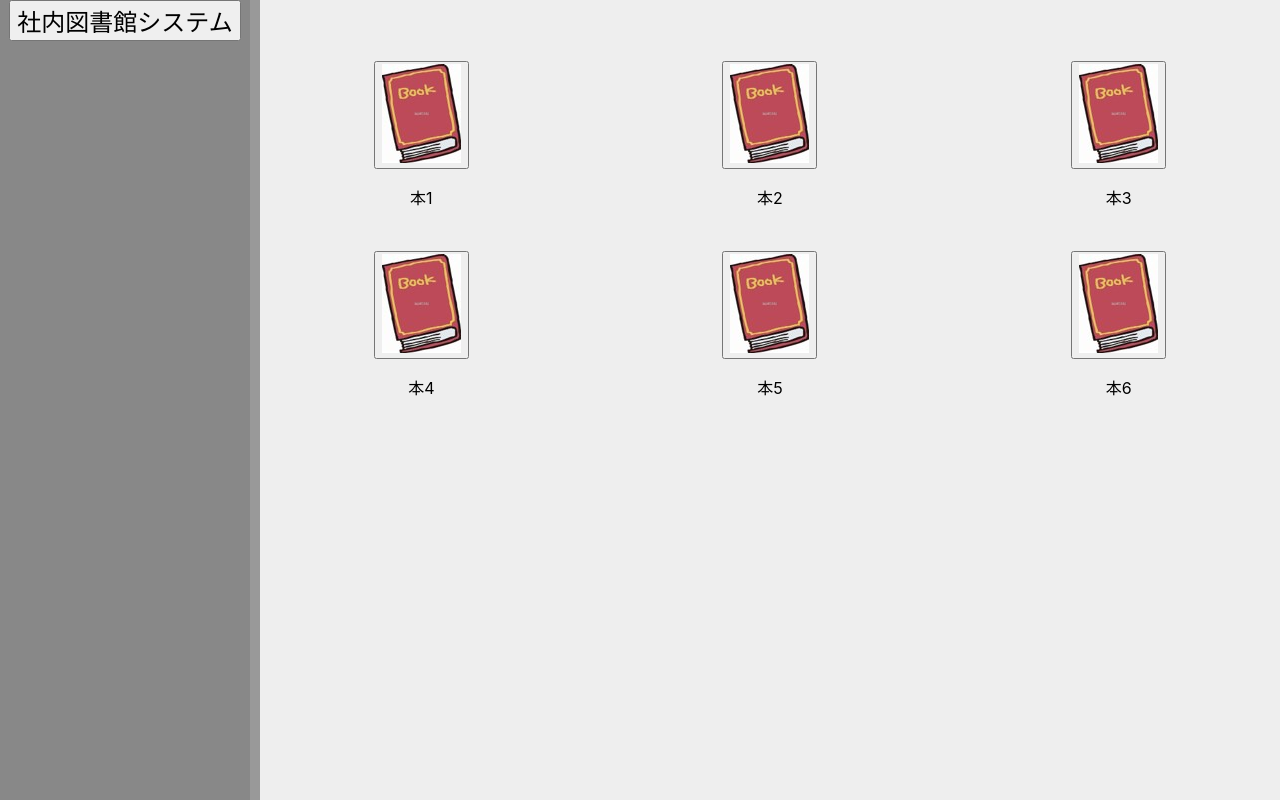
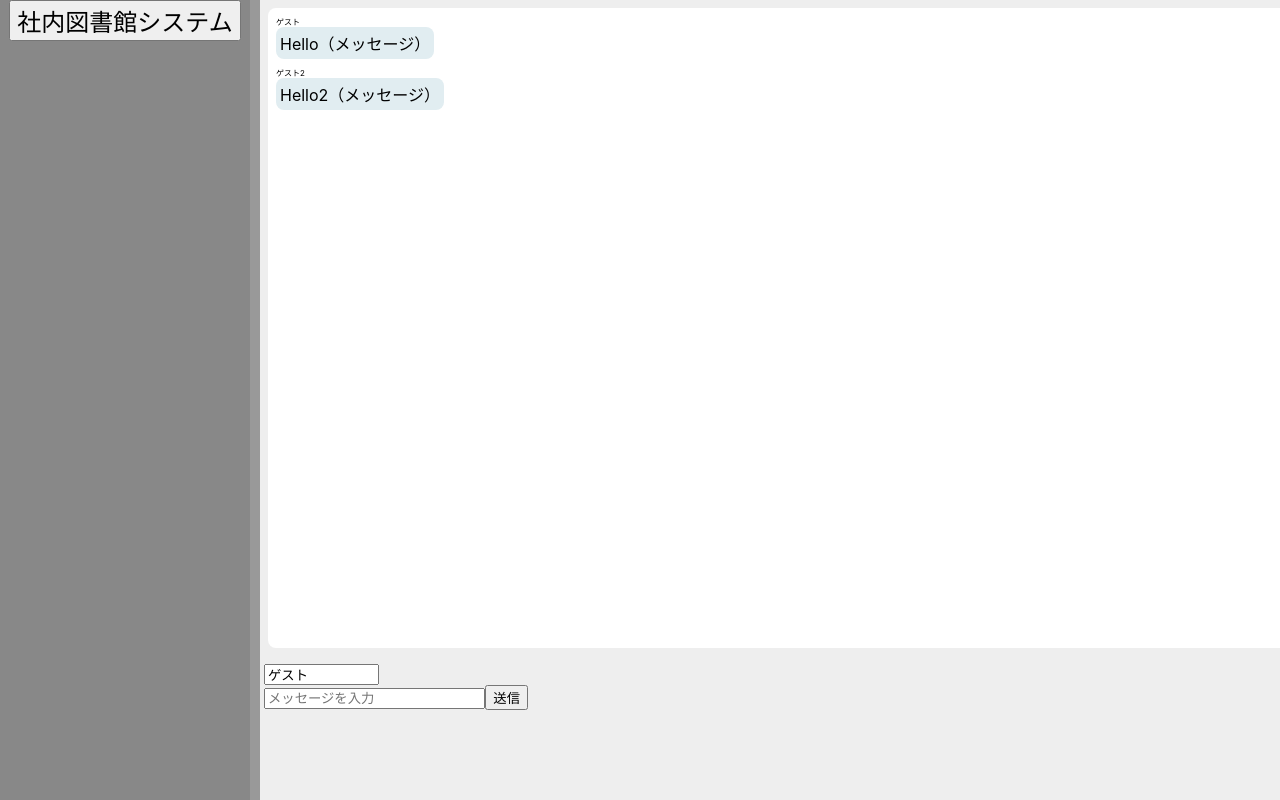
Before and after one commit to KagoshimaKazuya/agile-design, a React (Create React App) app: page / in a window 1280 px wide. Built offline with nearby package versions, Linux system fonts and the light colour scheme.

Commit message:
チャット作成

```diff
--- a/src/App.js
+++ b/src/App.js
@@ -4,6 +4,7 @@ import {Content} from './Content';
 import {useState} from "react";
 import "./App.css";
 import { SideMenu } from './SideMenu';
+import {Chat} from './components/Chat';
 
 function App() {
   const [pageName, setPageName] = useState("Top");
@@ -18,8 +19,9 @@ function App() {
         </div>
 
         <div className="content">
+          <Chat />
 
-          {pageName === "Top" &&
+          {/* {pageName === "Top" &&
             <Top
               setPageName = {setPageName}
             />
@@ -28,7 +30,7 @@ function App() {
             <Content
               setPageName = {setPageName}
             />
-          }
+          } */}
 
         </div>
 
--- /dev/null
+++ b/src/components/Chat.css
@@ -0,0 +1,41 @@
+.message-list{
+    display: inline-block;
+    width: 100%;
+    overflow-y: auto;
+    min-height:80vh;
+    max-height:80vh;
+    background-color: white;
+    border-radius: 8px;
+    margin: 8px;
+    text-align: left;
+}
+
+.message-block{
+    margin: 8px;
+}
+
+.user-name{
+    font-size: 0.5em;
+    margin: 0px;
+}
+
+.message{
+    display: inline-block;
+    background-color: rgb(225, 237, 241);
+    border-radius: 8px;
+    margin: 0px;
+    padding: 4px;
+}
+
+.input-block{
+    text-align: left;
+    margin: 4px;
+}
+
+.user-input{
+    width: 8em;
+}
+
+.message-input{
+    width: 16em;
+}
--- /dev/null
+++ b/src/components/Chat.js
@@ -0,0 +1,109 @@
+import './Chat.css'
+import { useState } from 'react';
+import { useEffect, useRef } from 'react';
+// import ReactDOM from 'react-dom';
+
+export const Chat = () => {
+    const [usernames, setUsernames] = useState([]);
+    const [messages, setMessages] = useState([]);
+    const [username, setUsername] = useState("ゲスト");
+    const [message, setMessage] = useState("");
+
+    const scrollerInner = document.getElementById("message-list");
+
+    const onChangeName = (event) => setUsername(event.target.value);
+    const onChangeMessage = (event) => setMessage(event.target.value);
+    const onKeyPress = (event) => {
+        if(event.key === "Enter") onClickButton()
+    }
+    const onClickButton = () => {
+        if (message==="") return
+        if (username===""){
+            setUsernames([...usernames,"ゲスト"])
+        }else{
+            const newUsernames = [...usernames,username]
+            setUsernames((newUsernames))
+        }
+        //const newUsernames = [...usernames,username]
+        const newMessages = [...messages,message]
+        //setUsernames((newUsernames))
+        setMessages((newMessages))
+        setMessage("")
+        scrollerInner.scrollTop = scrollerInner.scrollHeight;
+
+    }
+
+    const createMessageBlock = (name,mes) =>{
+        return (
+            <div className='message-block'>
+                <p className='user-name'>{name}</p>
+                <p className='message'>{mes}</p>
+            </div>
+        )
+    }
+
+    // const Checkbox = () => {
+    //     // useStateフックを使用してチェックボックスの状態を管理
+    //     const [isChecked, setIsChecked] = useState(false);
+
+    //     const handleCheckboxChange = (event) => {
+    //         setIsChecked(event.target.checked);
+    //       };
+
+
+
+    return(
+    <>
+    {/* メッセージブロック */}
+    <div  className='message-list' id="message-list">
+        <div className='message-block'>
+            <p className='user-name'>ゲスト</p>
+            <p className='message'>Hello（メッセージ）</p>
+        </div>
+        <div className='message-block'>
+            <p className='user-name'>ゲスト2</p>
+            <p className='message'>Hello2（メッセージ）</p>
+        </div>
+        {messages.map((mes,index) => (
+            <div className='message-block'>
+                <p className='user-name'>{usernames[index]}</p>
+                <p className='message'>{mes}</p>
+            </div>
+        ))}
+    </div>
+
+
+    {/* メッセージ入力ブロック */}
+    <div className='input-block'>
+        {/* ユーザー名入力フォーム */}
+        <div>
+            <input className='user-input' value={username} name='name'
+                onChange={onChangeName}/>
+        </div>
+        {/* メッセージ入力フォーム */}
+        <div>
+            <div>
+                <input className='message-input' placeholder="メッセージを入力" value={message} name='message'
+                    onChange={onChangeMessage} onKeyDown={onKeyPress}/>
+                <button onClick={onClickButton}>送信</button>
+            </div>
+        </div>
+
+        {/* <div>
+            <label>
+            <input
+            type="checkbox"
+            checked={isChecked}
+            onChange={handleCheckboxChange}
+            />
+            チェックボックス
+            </label>
+            <p>{isChecked ? 'チェックされています' : 'チェックされていません'}</p>
+        </div>
+        ); */}
+
+    </div>
+
+    </>
+    );
+};
```
